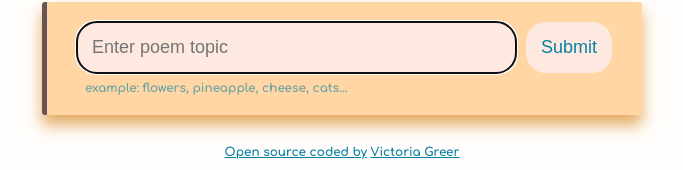
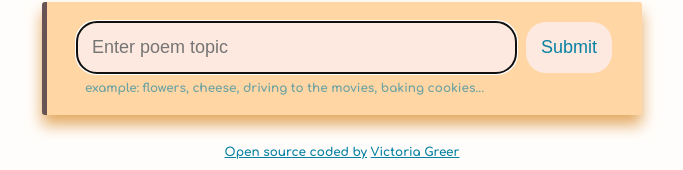
Before and after one commit to themightyvicki1/ai-generator-project, a plain HTML site: page index.html in a window 1280 px wide. Shown: the part 212-382 px from the top of the page, without its empty margins (298-981 px from the left). Drawn offline with nearby package versions, Linux system fonts and the light colour scheme.

Commit message:
updated hints

```diff
--- a/index.html
+++ b/index.html
@@ -41,7 +41,9 @@
               class="submit-button"
             />
           </form>
-          <div class="hint">example: flowers, pineapple, cheese, cats...</div>
+          <div class="hint">
+            example: flowers, cheese, driving to the movies, baking cookies...
+          </div>
         </div>
         <!--use JS to insert generated poem in this div-->
         <!--this will start hidden, after submit it'll show, but then once the api is called it'll be replaced with the poem-->
```
